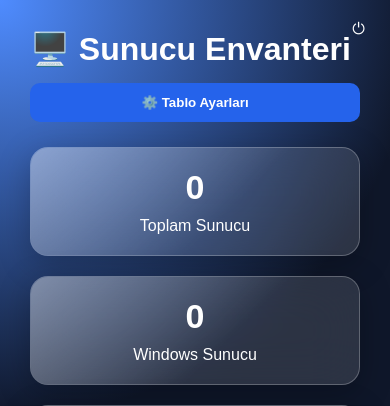
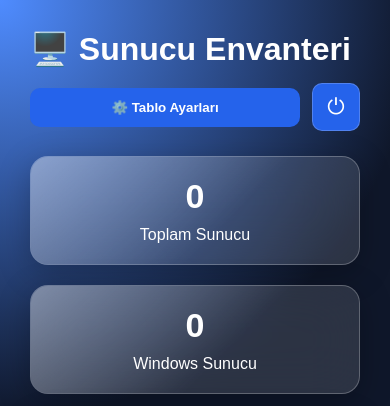
Before and after one commit to ahmedpalut/ServerInventory, a Flask app: page / in a window 390 px wide. Shown: the top 406 px of the page. Run offline with Flask 3, Linux system fonts and the light colour scheme; the visitor is signed in with stand-in values (Sample User, id 1); data that the repository does not hold is empty.

Commit message:
naptım unuttum

```diff
--- a/static/css/style.css
+++ b/static/css/style.css
@@ -83,6 +83,12 @@ h1 {
 
 .page-header h1{
     margin:0;
+}
+
+.header-buttons{
+    display:flex;
+    align-items:center;
+    gap:12px;
 }
 
 .beautify{
@@ -567,6 +573,54 @@ transform:translateY(-20px);
         gap:15px;
     }
 
+    /* EKLE */
+
+    .header{
+        flex-direction:column;
+        align-items:flex-start;
+        gap:15px;
+    }
+
+    .header-right{
+        width:100%;
+        justify-content:space-between;
+    }
+
+    #tableSettingsBtn{
+        flex:1;
+    }
+
+    .logout-btn{
+        width:50px;
+        height:50px;
+        flex-shrink:0;
+    }
+
+    .top-right{
+        position:static;
+    }
+
+    .login-box{
+        width:90%;
+        margin:40px auto;
+        padding:25px;
+    }
+
+    #editPanel,
+    #columnPanel,
+    #columnDeletePanel{
+        width:100%;
+        right:-100%;
+    }
+
+    #tableSettingsPanel,
+    #searchSettingsPanel{
+        width:90%;
+        max-width:500px;
+        height:auto;
+        max-height:90vh;
+    }
+
 }
 
 #diskUnitOptions{
@@ -900,13 +954,23 @@ margin-top:10px;
 }
 
 .logout-btn{
-    background:none !important;
-    border:none !important;
-    box-shadow:none !important;
-    padding:0;
+    width:48px;
+    height:48px;
+
     display:flex;
+    justify-content:center;
     align-items:center;
-    justify-content:center;
+
+    background:#2563eb !important;
+    color:white !important;
+    border-radius:10px;
+
+    text-decoration:none;
+    font-size:22px;
+}
+
+.logout-btn:hover{
+    background:#1d4ed8 !important;
 }
 
 .logout-btn img{
--- a/templates/index.html
+++ b/templates/index.html
@@ -18,22 +18,21 @@
     {% endif %}
     {% endwith %}
 
-    <div class="top-right">
-        <a href="/logout"
-        class="logout-btn"
-        onclick="return confirm('Çıkış yapmak istediğinize emin misiniz?')">
-
-            ⏻
-
-        </a>
-    </div>
 
     <div class="page-header">
         <h1 id="title">🖥️ Sunucu Envanteri</h1>
 
-        <button id="tableSettingsBtn" class="beautify">
-            ⚙️ Tablo Ayarları
-        </button>
+        <div class="header-buttons">
+            <button id="tableSettingsBtn" class="beautify">
+                ⚙️ Tablo Ayarları
+            </button>
+
+            <a href="/logout"
+            class="logout-btn"
+            onclick="return confirm('Çıkış yapmak istediğinize emin misiniz?')">
+                ⏻
+            </a>
+        </div>
     </div>
 
     <div class="cards">
```
